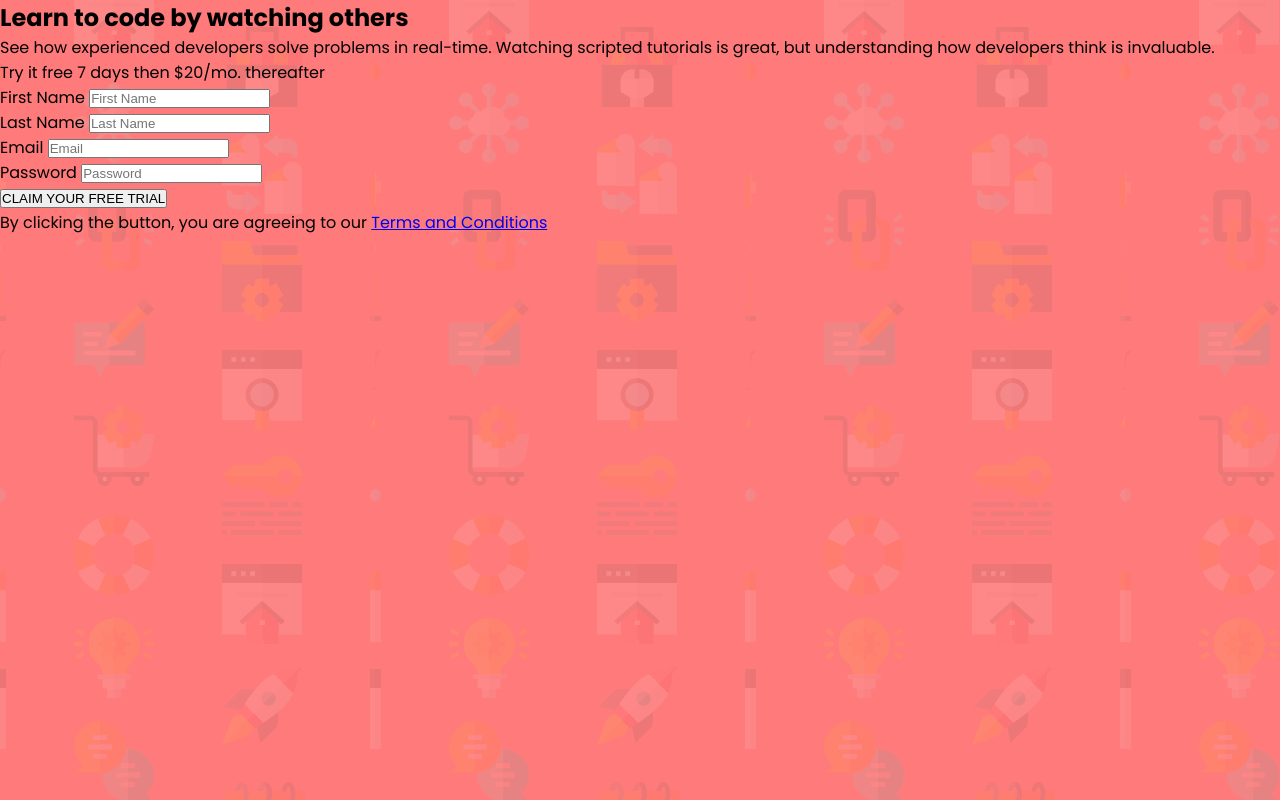
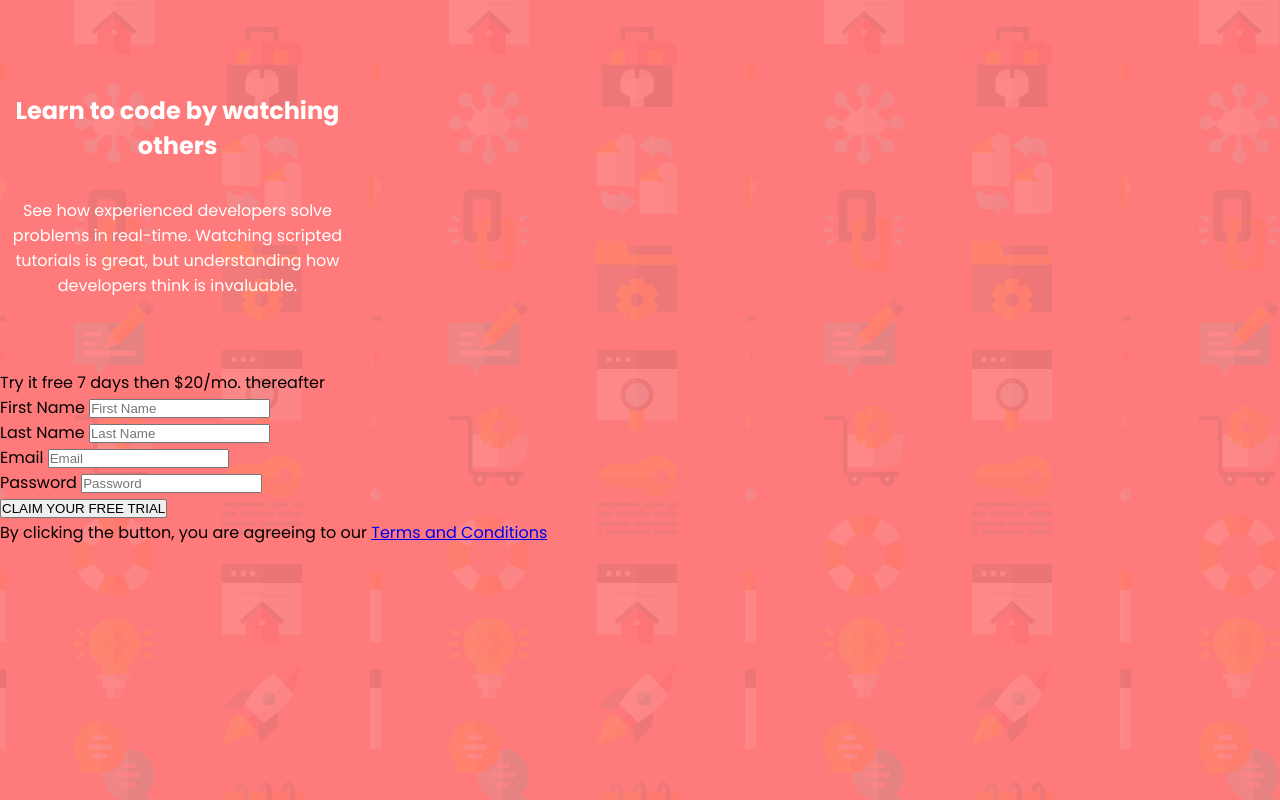
Before and after one commit to AndreySkopintsev/intro-component-with-signup-form, a plain HTML site: page index.html in a window 1280 px wide. Drawn offline with Linux system fonts and the light colour scheme.

Commit message:
styling for text section

```diff
--- a/style.css
+++ b/style.css
@@ -10,4 +10,18 @@ body{
     font-family: 'Poppins', sans-serif;
     font-size: 16px;
     background:url('./images/bg-intro-mobile.png'),hsl(0, 100%, 74%) ;
+    padding: 70px 0;
 }
+
+section.text{
+    display: flex;
+    flex-direction: column;
+    justify-content: space-around;
+    align-items: center;
+    margin-bottom: 50px;
+    color: #fff;
+    max-width: 355px;
+    min-height: 250px;
+    padding: 5px;
+    text-align: center;
+}
```
